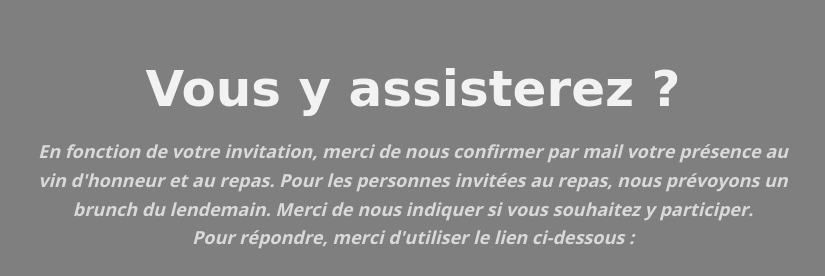
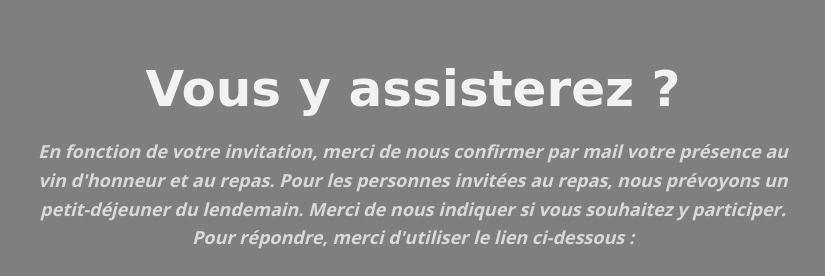
Before and after one commit to lechaps/heloiseetdamien, a website: page website/index.html in a window 1280 px wide. Shown: the part 2173-2449 px from the top of the page, 227-1052 px from the left. Drawn offline with nearby package versions, Linux system fonts and the light colour scheme; some packages are replaced by stand-ins of ours; no server answers; files whose address does not match are found by name; a web font is replaced by a local one.

Commit message:
Fix "brunch"

```diff
--- a/website/index.html
+++ b/website/index.html
@@ -167,7 +167,7 @@
 					<div class="col-md-8 col-md-offset-2 text-center heading-section">
 						<h2><b>Vous y assisterez ?</b></h2>
 						<p><i><b>En fonction de votre invitation, merci de nous confirmer par mail votre présence
-							au vin d'honneur et au repas. Pour les personnes invitées au repas, nous prévoyons un brunch du lendemain.
+							au vin d'honneur et au repas. Pour les personnes invitées au repas, nous prévoyons un petit-déjeuner du lendemain.
 							Merci de nous indiquer si vous souhaitez y participer. <br>
 							Pour répondre, merci d'utiliser le lien ci-dessous :
 						</b></i></p>
```
Also changed, not shown: website/when-where.html (+1 -1 lines).
